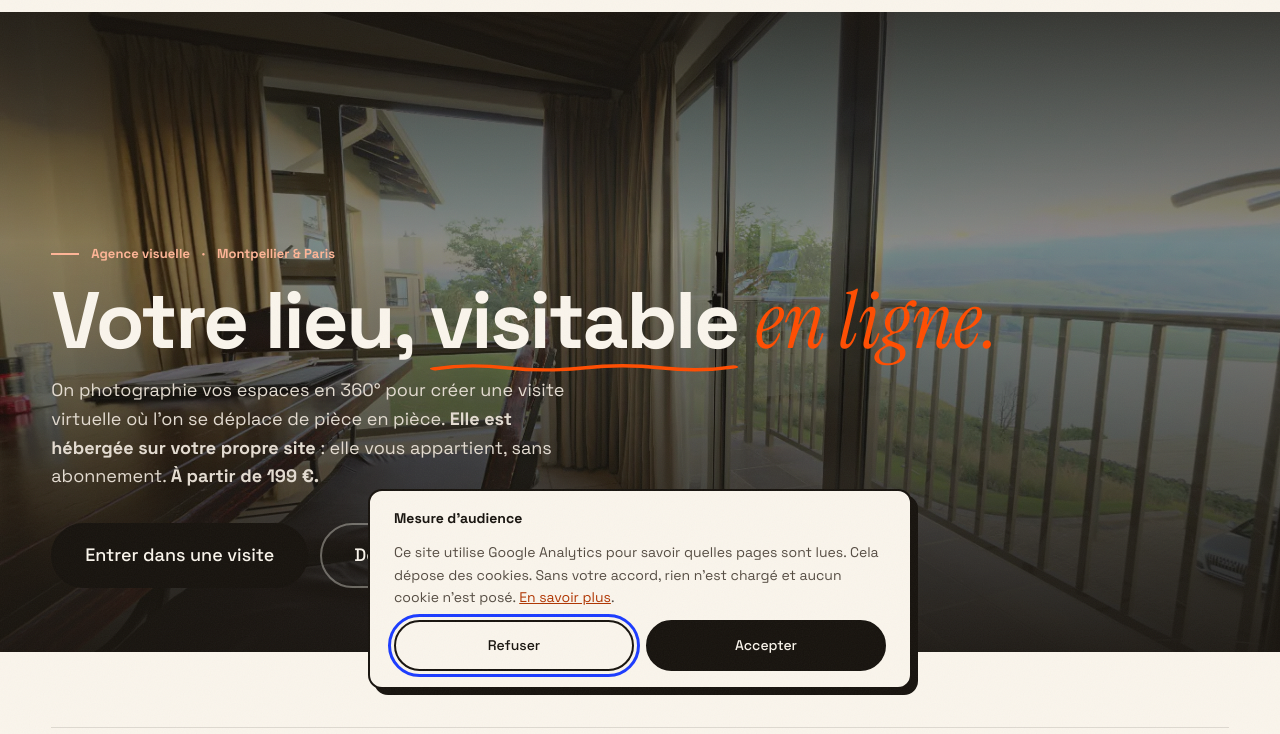
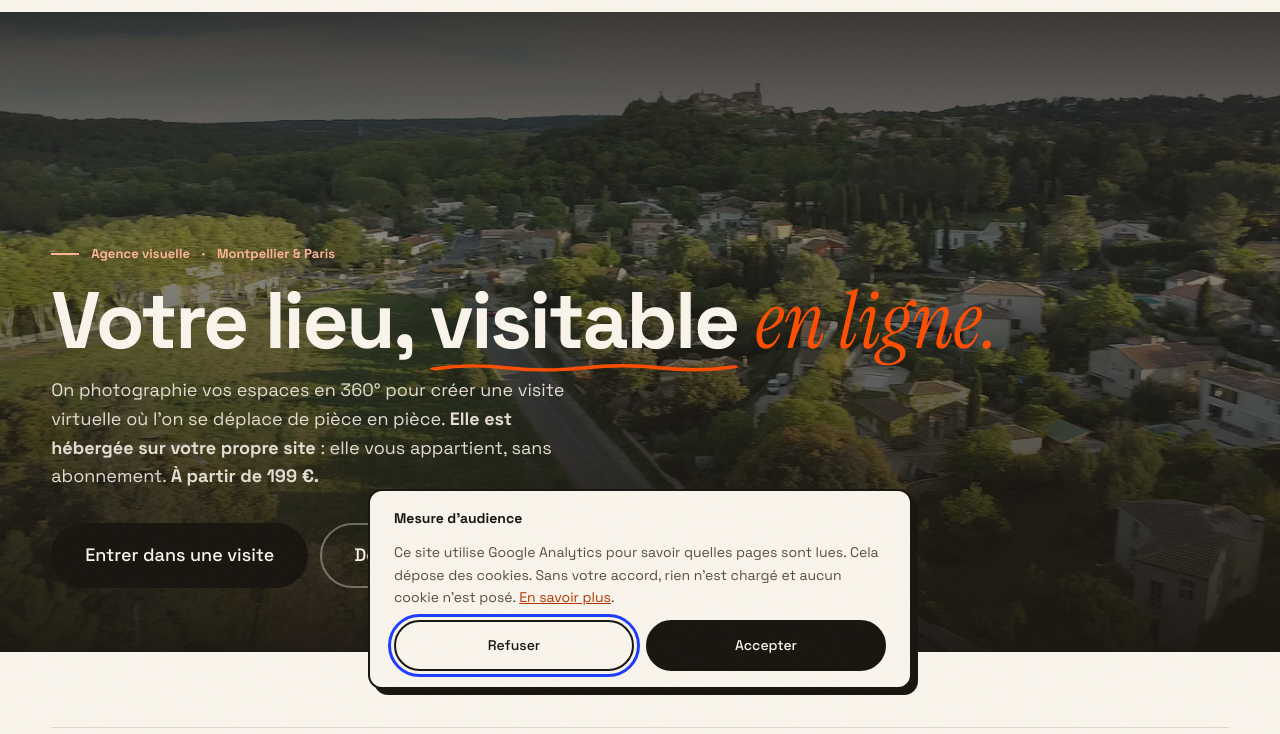
Before and after one commit to didou34000/agence-comete, a website: page index.html in a window 1280 px wide. Shown: the part 60-794 px from the top of the page. Drawn offline with Linux system fonts and the light colour scheme; files whose address does not match are found by name.

Commit message:
Remplacer l'image du hero par une vue drone

```diff
--- a/index.html
+++ b/index.html
@@ -205,8 +205,8 @@
   <section class="hero-photo" id="top">
     <div class="hero-photo__fond" aria-hidden="true">
       <picture>
-        <source type="image/webp" srcset="assets/img/pole-360-hero.webp">
-        <img src="assets/img/pole-360-hero.jpg" alt="Séjour ouvert par une baie vitrée sur une terrasse et la mer" width="1400" height="700" fetchpriority="high" decoding="async">
+        <source type="image/webp" srcset="assets/img/pole-drone-hero.webp">
+        <img src="assets/img/pole-drone-hero.jpg" alt="Vue aérienne d’un paysage méditerranéen filmé par drone" width="1400" height="700" fetchpriority="high" decoding="async">
       </picture>
     </div>
     <div class="wrap hero-photo__texte">
```
